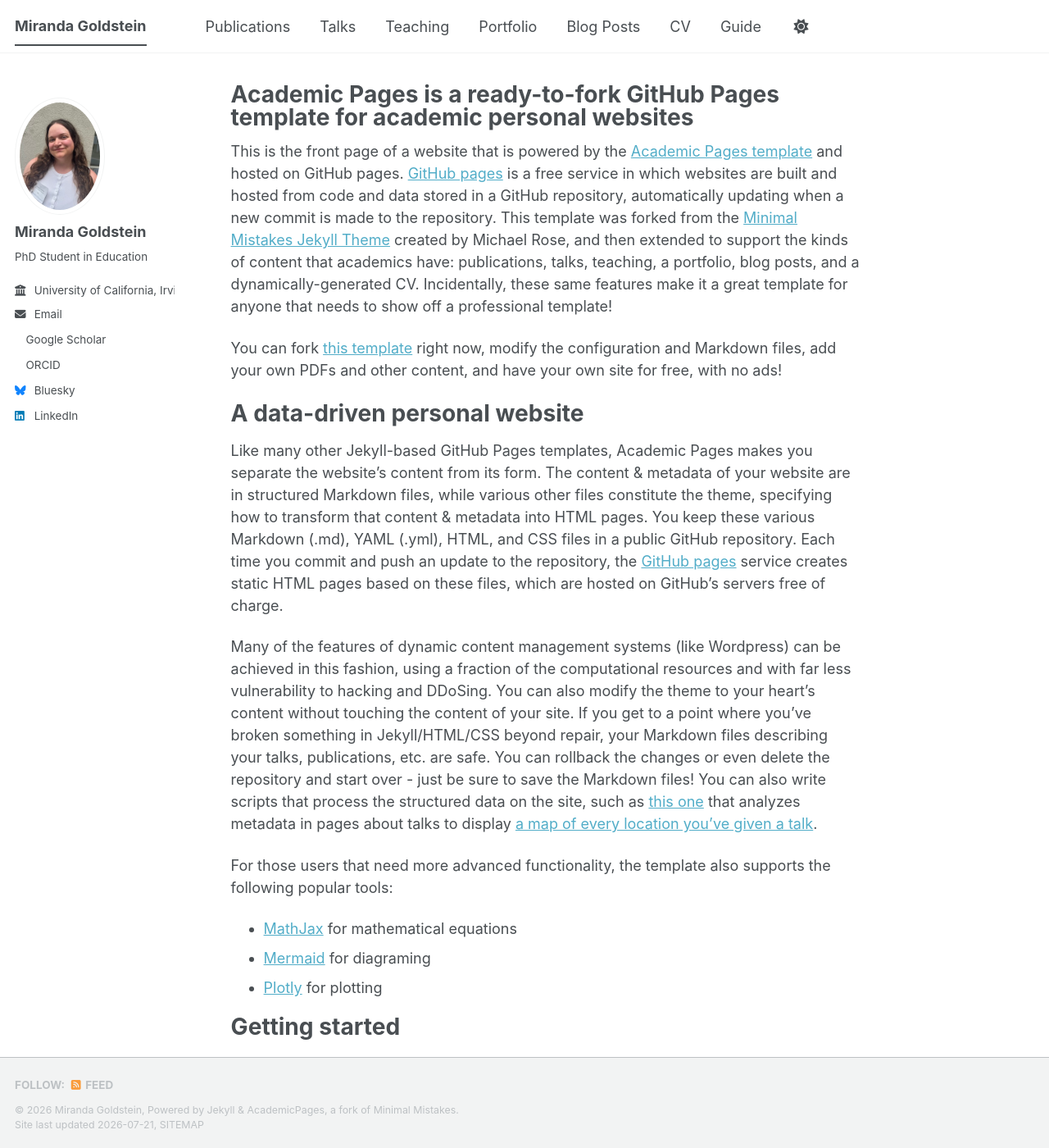
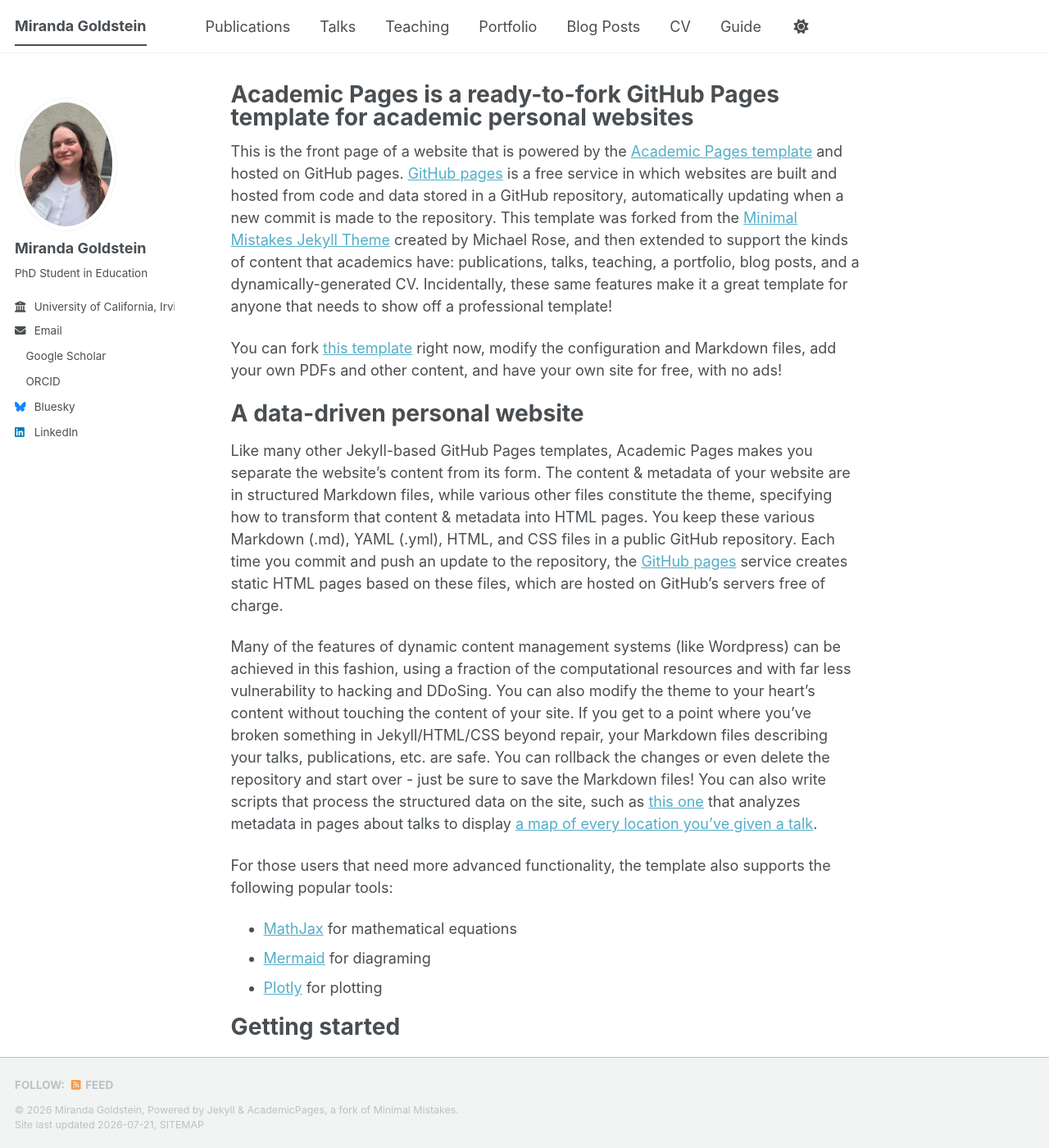
Before and after one commit to mirandagoldstein/mirandagoldstein.github.io, a Jekyll site: the page built from _pages/about.md, in a window 1280 px wide and 1400 px high. Shown: the whole window at 82% size. Built offline with Jekyll 4.4.1, drawn with Linux system fonts in a browser that asks for light colours; a style sheet for code colours, icons or effects is not loaded.

Commit message:
Update _sidebar.scss

```diff
--- a/_sass/layout/_sidebar.scss
+++ b/_sass/layout/_sidebar.scss
@@ -154,7 +154,7 @@
   }
 
   img {
-    max-width: 110px;
+    max-width: 125px;
     border-radius: 50%;
 
     @include breakpoint($large) {
```
